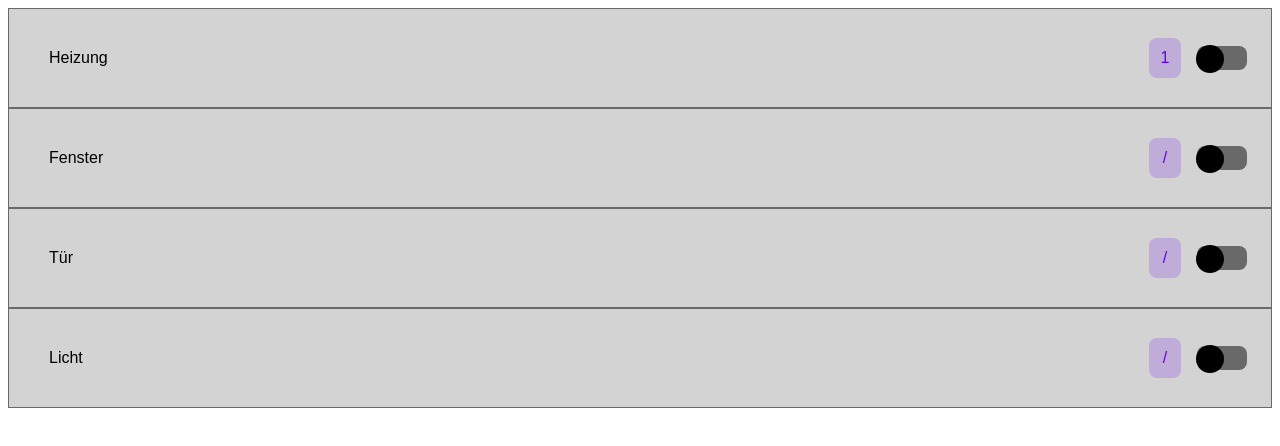
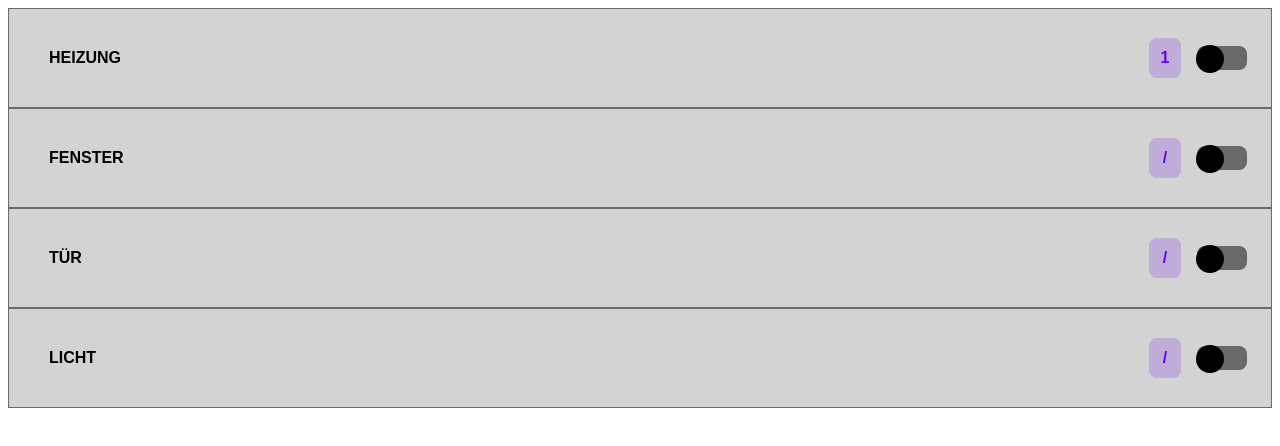
Before and after one commit to nazlixc/mmk2, a plain HTML site: page MMK2/structure/index.html in a window 1280 px wide. Drawn offline with Linux system fonts and the light colour scheme; a web font is replaced by a local one.

Commit message:
edited fonts

```diff
--- a/MMK2/style/typo.css
+++ b/MMK2/style/typo.css
@@ -1,9 +1,11 @@
 .h1, .h2, .h3, .h4, .h5 {
     font-family: "Comforta", sans-serif;
     font-weight: 700;
+    text-transform: uppercase;
 }
 
 body {
     font-family: "Comforta", sans-serif;
-    font-weight: 500;
+    font-weight: 700;
+    text-transform: uppercase;
 }
```
